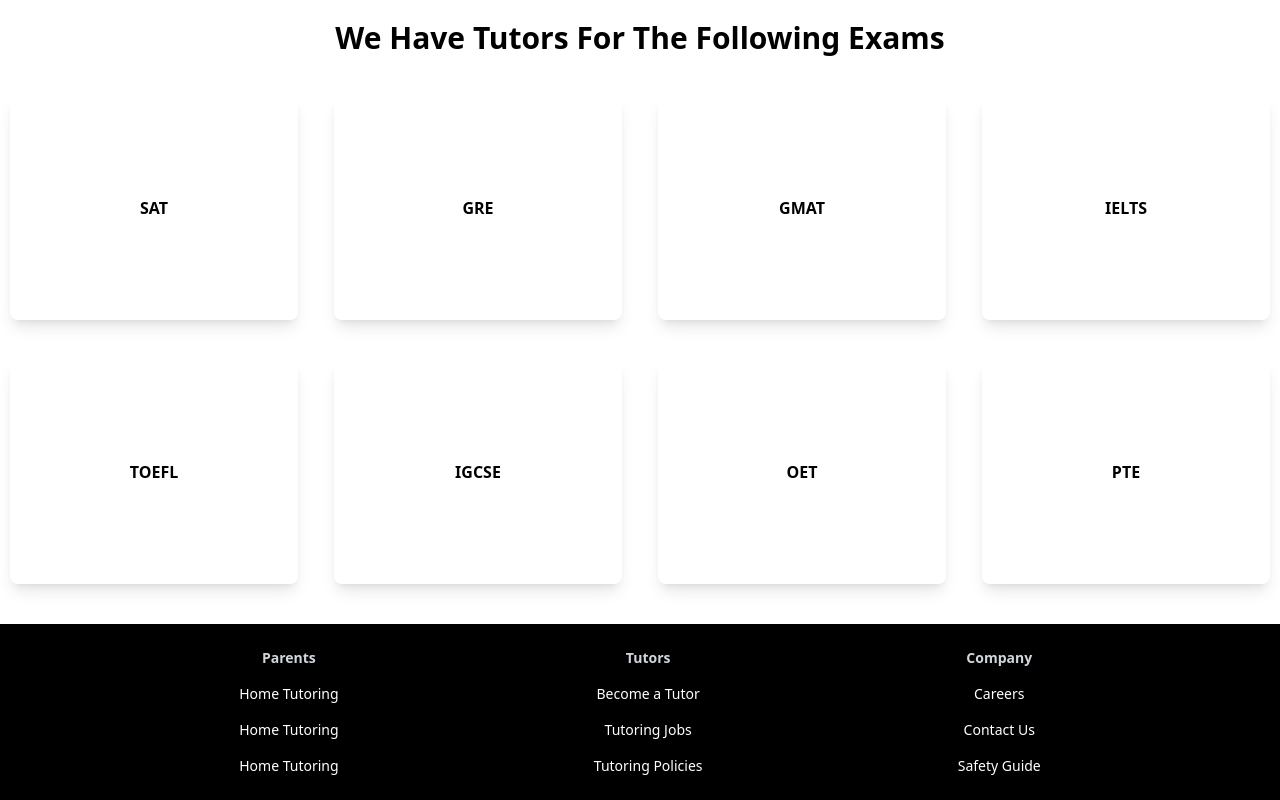
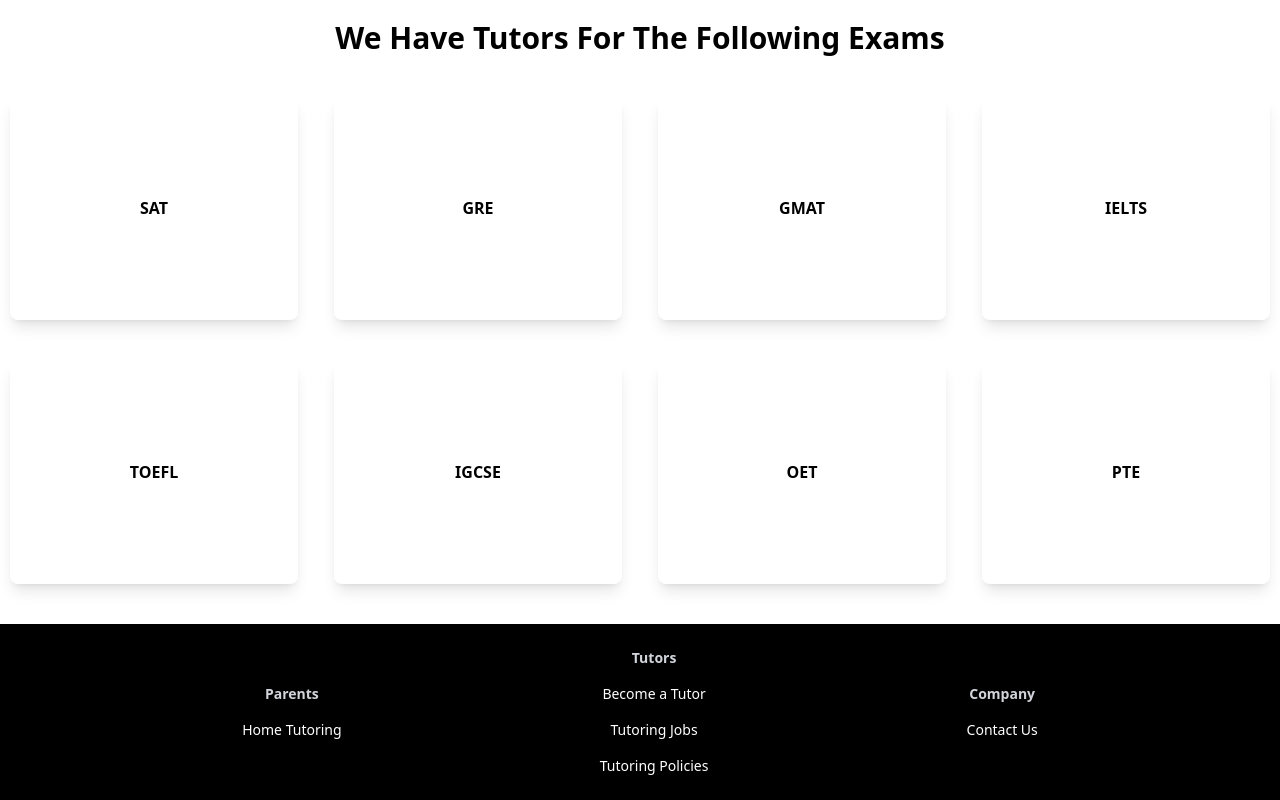
Before and after one commit to Mayor-Rhymes/learning-platform, a Vue app: page / in a window 1280 px wide. Shown: the part 3126-3926 px from the top of the page. Built offline with nearby package versions, Linux system fonts and the light colour scheme; a web font is replaced by a local one.

Commit message:
Removed unnecessary components

```diff
--- a/src/components/Footer.vue
+++ b/src/components/Footer.vue
@@ -9,8 +9,7 @@
          <p className="text-gray-300 font-bold">Parents</p>
 
          <router-link to="/">Home Tutoring</router-link>
-         <router-link to="/">Home Tutoring</router-link>
-         <router-link to="/">Home Tutoring</router-link>
+
        </div>
        <div className="flex flex-col gap-4 items-center">
          <p className="text-gray-300 font-bold">Tutors</p>
@@ -22,9 +21,9 @@
        <div className="flex flex-col gap-4 items-center">
          <p className="text-gray-300 font-bold">Company</p>
 
-         <router-link to="/">Careers</router-link>
+         <!-- <router-link to="/">Careers</router-link> -->
          <router-link to="/">Contact Us</router-link>
-         <router-link to="/">Safety Guide</router-link>
+         <!-- <router-link to="/">Safety Guide</router-link> -->
        </div>
    </div>
 
--- a/src/components/MobileNav.vue
+++ b/src/components/MobileNav.vue
@@ -1,5 +1,5 @@
 <script setup lang="ts">
-import { Home, Headphones, Server, LogIn } from "lucide-vue-next";
+import { Home, Headphones } from "lucide-vue-next";
 </script>
 
 <template>
@@ -14,14 +14,14 @@
       <Home />
       <p>Home</p>
     </router-link>
-    <router-link
+    <!-- <router-link
       active-class="text-blue-400"
       to="/about"
       class="flex cursor-pointer gap-1 justify-center items-center flex-col"
     >
       <Server />
       <p>Services</p>
-    </router-link>
+    </router-link> -->
     <router-link
       active-class="text-blue-400"
       to="/contact"
@@ -30,13 +30,13 @@
       <Headphones />
       <p>Call us</p>
     </router-link>
-    <router-link
+    <!-- <router-link
       active-class="text-blue-400"
       to="/login"
       class="flex cursor-pointer gap-1 justify-center items-center flex-col"
     >
       <LogIn />
       <p>Login</p>
-    </router-link>
+    </router-link> -->
   </nav>
 </template>
```
